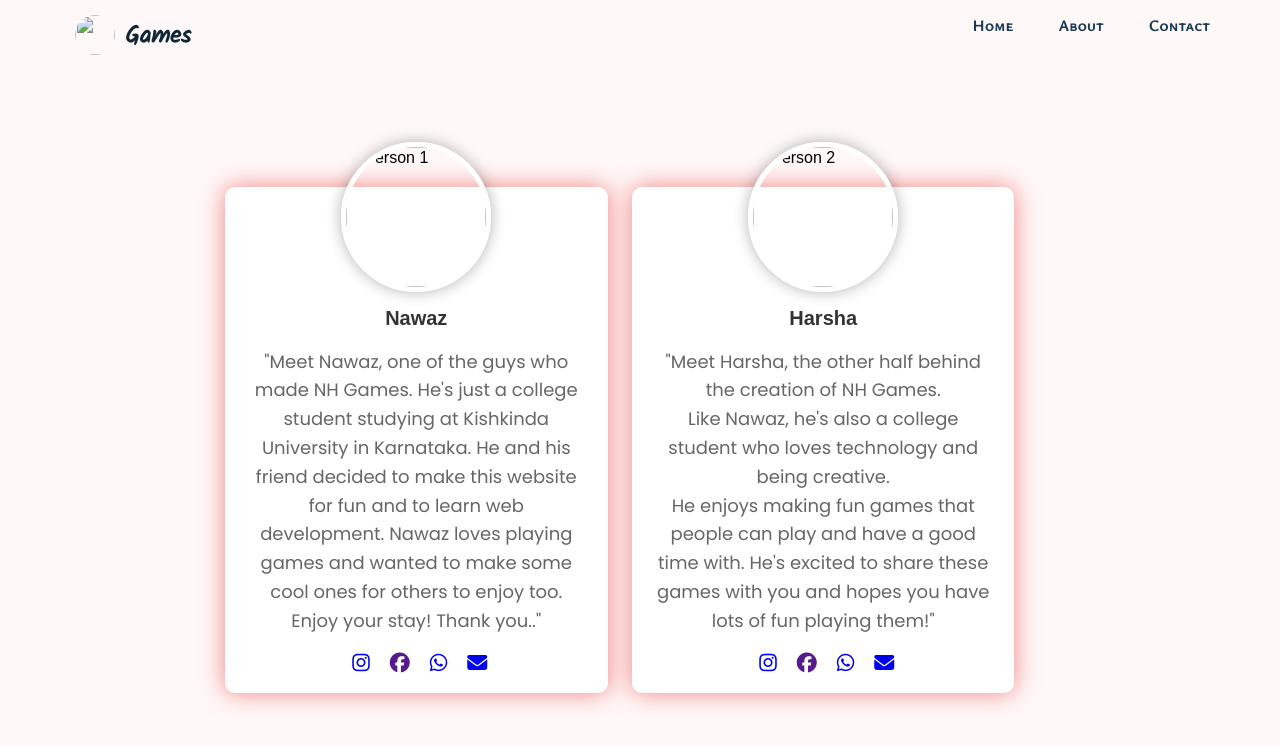
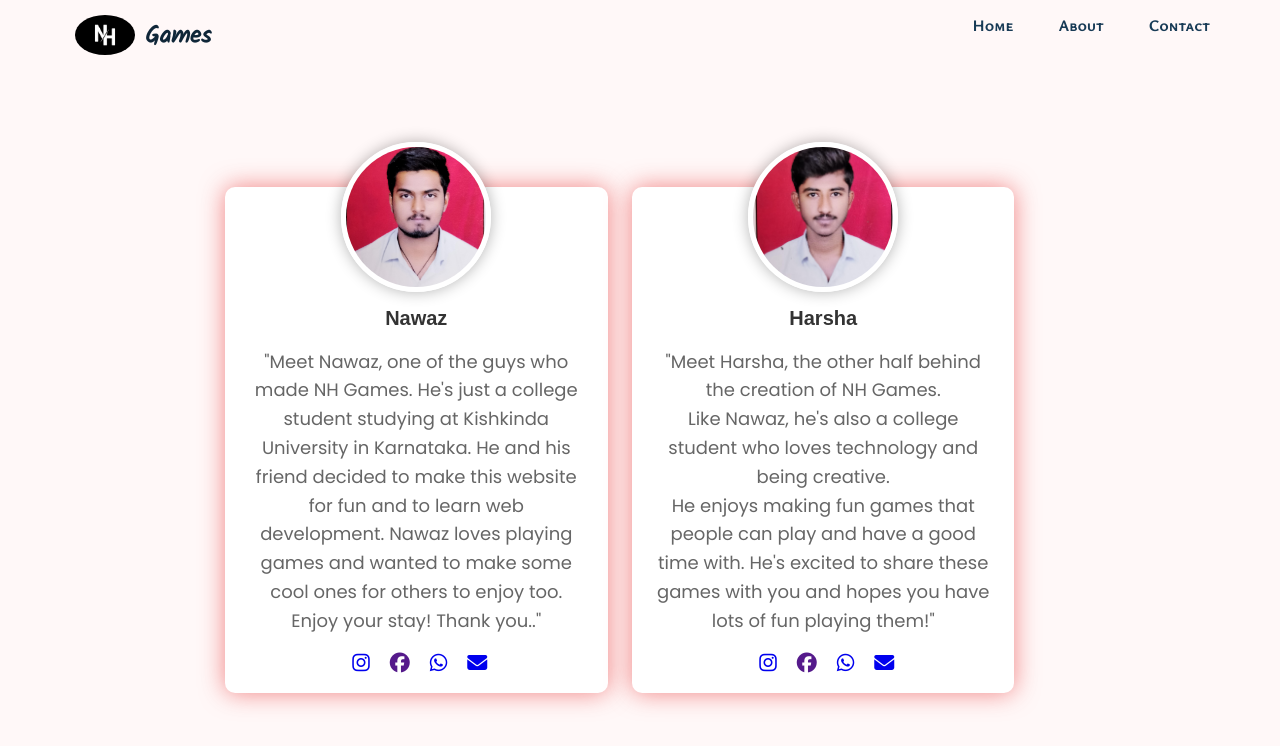
Before and after one commit to nawazuddin-nz/nhgames2.0, a plain HTML site: page developers.html in a window 1280 px wide. Drawn offline with Linux system fonts and the light colour scheme.

Commit message:
Update developers.html

```diff
--- a/developers.html
+++ b/developers.html
@@ -202,7 +202,7 @@ padding-top:100px;
 
   <div class="navbar ">
       <div class="nav-left flex">
-        <img src="..\img\logo.jpg" >  <h2 id="logo-txt">Games</h2>
+        <img src="logo.jpg" >  <h2 id="logo-txt">Games</h2>
       </div>
         <div class="nav-right flex">
           <ul class="flex ">
@@ -223,7 +223,7 @@ padding-top:100px;
 <div class="part1">
 
   <div class="testimonial">
-      <img src="..\img\nzz.jpeg" alt="Person 1">
+      <img src="nzz.jpeg" alt="Person 1">
       <div class="content">
           <h3>Nawaz</h3>
           <p>"Meet Nawaz, one of the guys who made NH Games. He's just a college student studying at Kishkinda University in Karnataka. He and his friend decided to make this website for fun and to learn web development. Nawaz loves playing games and wanted to make some cool ones for others to enjoy too. Enjoy your stay! Thank you.."</p>
@@ -237,7 +237,7 @@ padding-top:100px;
       </div>
   </div>
   <div class="testimonial">
-      <img src="..\img\ht.jpeg" alt="Person 2">
+      <img src="ht.jpeg" alt="Person 2">
       <div class="content">
           <h3>Harsha</h3>
           <p>"Meet Harsha, the other half behind the creation of NH Games. <br> Like Nawaz, he's also a college student who loves technology and being creative. <br>He enjoys making fun games that people can play and have a good time with. He's excited to share these games with you and hopes you have lots of fun playing them!"</p>
```
